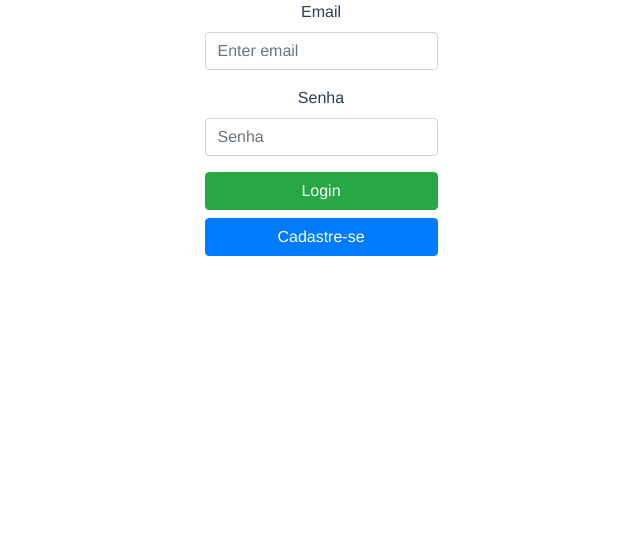
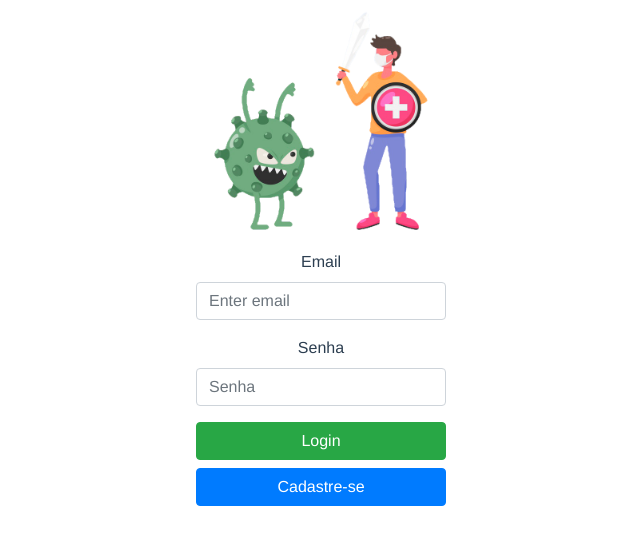
Before and after one commit to mauriliosfc/kills_virus_app, a Vue app: page / in a window 1280 px wide. Shown: the top 544 px of the page, without its empty margins (319-959 px from the left). Built offline with nearby package versions, Linux system fonts and the light colour scheme; what vue-session, vue-sidebar-menu would draw is missing.

Commit message:
add logo

```diff
--- a/src/views/Login.vue
+++ b/src/views/Login.vue
@@ -1,7 +1,9 @@
 <template>
     <b-container class="bv-example-row">
         <b-row align-v="center" class="justify-content-md-center">
+
             <b-form >
+                <img src="/logo.png" alt="" style="width: 250px;">
                 <b-form-group
                     id="input-group-1"
                     label="Email"
```
Also changed, not shown: public/logo.png (added).
